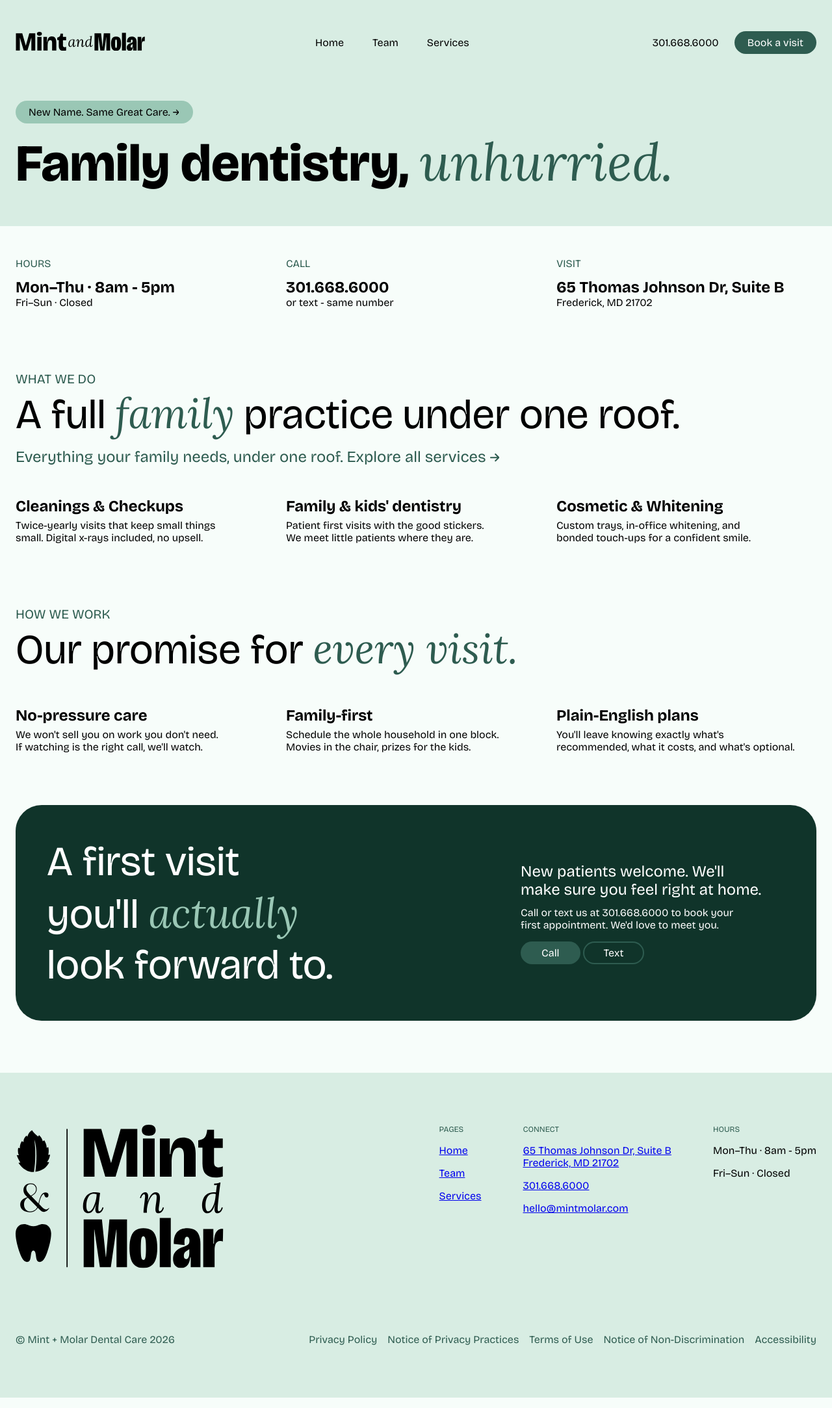
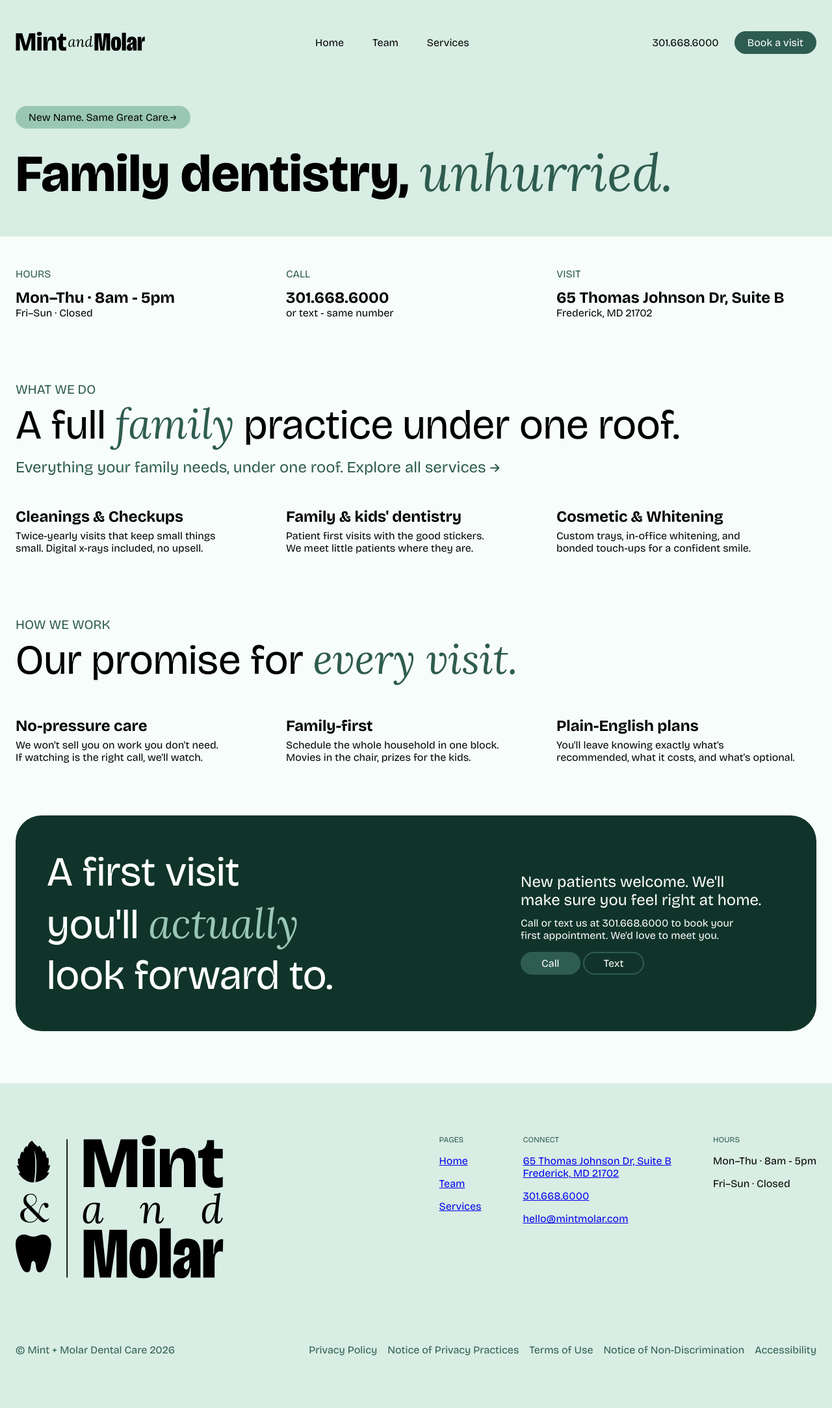
Before and after one commit to naher94/mintmolar.com, a Jekyll site: the page built from index.html, in a window 1280 px wide. Shown: the whole page at 65% size. Built offline with Jekyll 4.4.1, drawn with Linux system fonts in a browser that asks for light colours.

Commit message:
Update _mint.scss

```diff
--- a/_sass/_mint.scss
+++ b/_sass/_mint.scss
@@ -19,6 +19,8 @@
     background: var(--color-mint-light);
     margin-block-end: 3em;
     .hero__tag-link{
+      display: inline-flex;
+      align-items: center;
       text-decoration: none;
       color: inherit;
       background-color: var(--color-mint);
```
